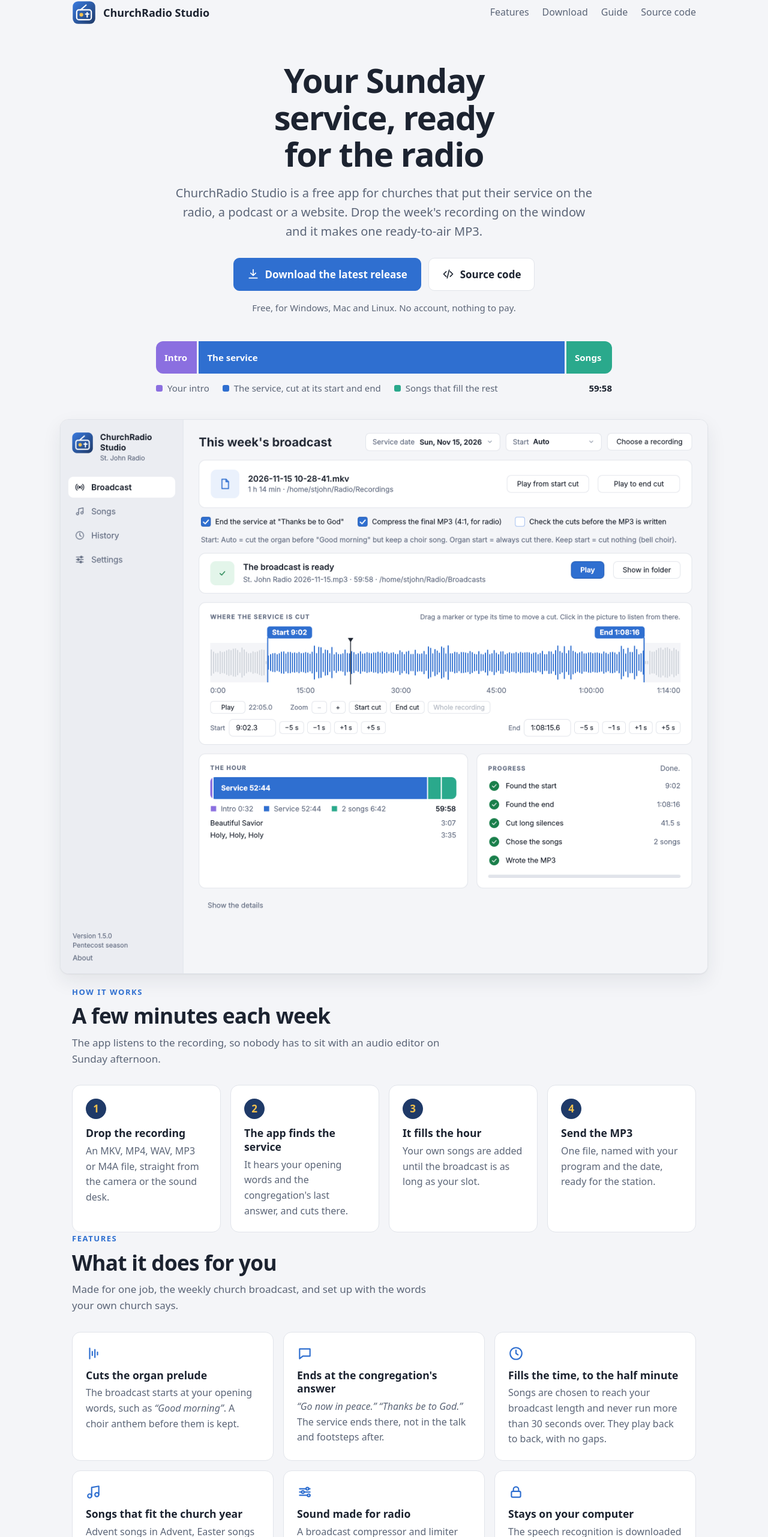
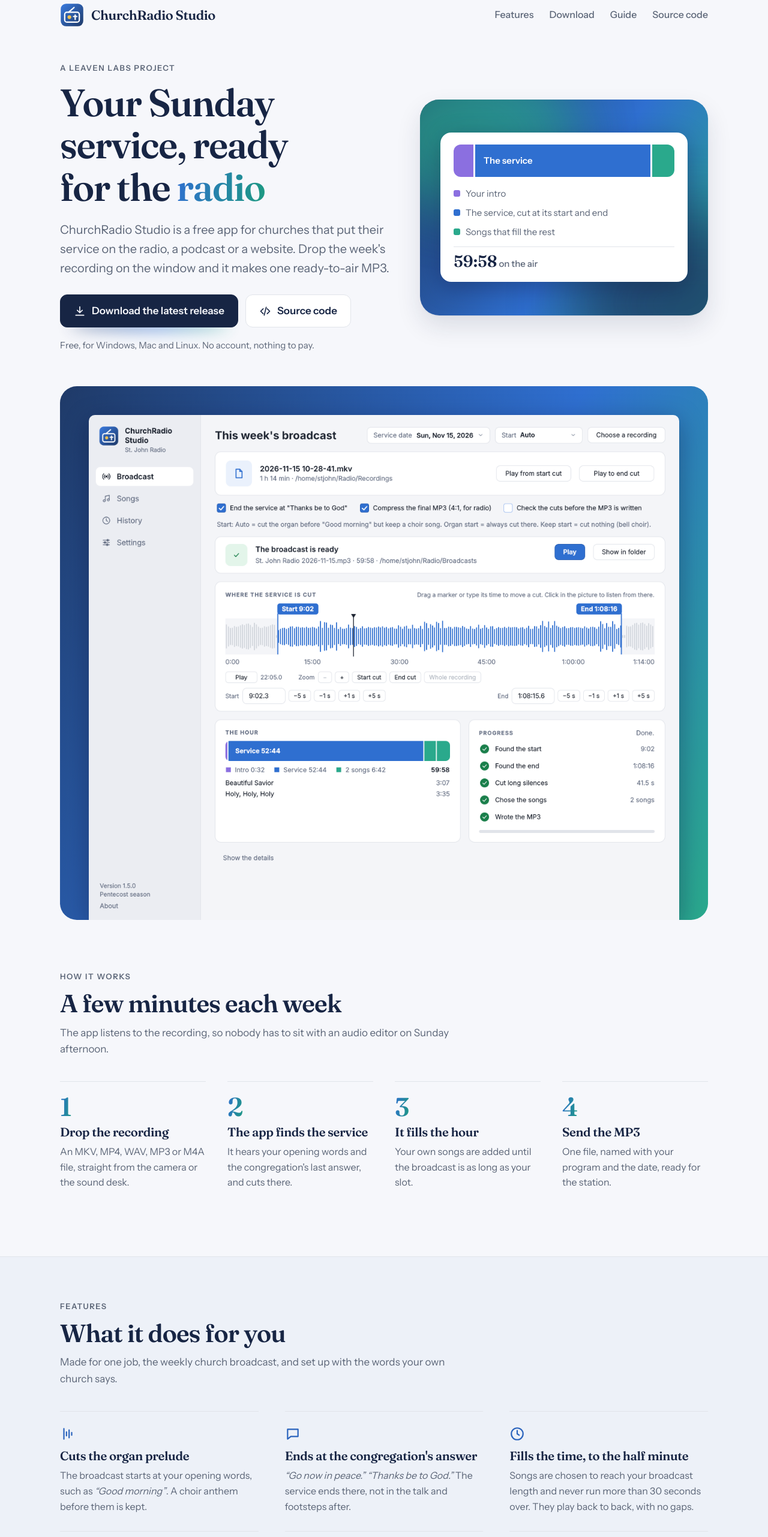
Before and after one commit to Leaven-Labs/ChurchRadio-Studio, a plain HTML site: page docs/index.html in a window 1280 px wide. Shown: the part 17-2580 px from the top of the page at 60% size. Drawn offline with Linux system fonts and the light colour scheme.

Commit message:
Rework the website to match www.leavenlabs.org
The same words, sections and links, in the look of the Leaven Labs home
page: its two typefaces (kept in docs/fonts, so nothing is loaded from
another server), the hour on a gradient panel beside the headline,
gradients behind the pictures, and ruled lists. The colours stay the
app's own.

Leaven Labs' address is now www.leavenlabs.org, in the README, the
website and the Windows installer.

Co-Authored-By: Claude Fable 5.2 <noreply@anthropic.com>
Claude-Session: https://claude.ai/code/session_017JJoC28CgWLbcezSUE4TB2

```diff
--- a/docs/index.html
+++ b/docs/index.html
@@ -12,136 +12,183 @@
 <meta name="color-scheme" content="light dark">
 <link rel="icon" type="image/svg+xml" href="icon.svg">
 <style>
+  @font-face { font-family: "Fraunces"; src: url("fonts/fraunces-latin-opsz-normal.woff2") format("woff2");
+               font-weight: 100 900; font-style: normal; font-display: swap; }
+  @font-face { font-family: "Instrument Sans"; src: url("fonts/instrument-sans-latin-wght-normal.woff2") format("woff2");
+               font-weight: 400 700; font-style: normal; font-display: swap; }
+  /* The app's own colours: navy, the blue of the service, the green of the songs, and gold. The look
+     (type, gradient panels, ruled lists) is shared with www.leavenlabs.org. */
   :root {
-    --bg: #f4f5f8; --card: #ffffff; --text: #1c2330; --sub: #5b6577; --line: #e1e4ea;
-    --accent: #2f6fd0; --accent2: #255bb0; --soft: #eaf1fc;
-    --navy: #1f3a68; --gold: #f2c14e; --intro: #8b6fe0; --song: #2aa98c;
-    --on-accent: #ffffff; --shadow: 0 1px 2px rgba(28, 35, 48, .06), 0 12px 32px rgba(28, 35, 48, .08);
+    --bg: #f6f7fb; --surface: #ffffff; --ink: #172544; --sub: #5b6577; --line: #e1e4ea; --wash: #edf1f8;
+    --accent: #2a63bd; --t1: #2f6fd0; --t2: #1c9a80; --bar-text: #ffffff; --service: #2f6fd0;
+    --g1: #1f3a68; --g2: #2f6fd0; --g3: #2aa98c; --spark: #f2c14e; --panel: #152848;
+    --intro: #8b6fe0; --song: #2aa98c;
+    --shadow: 0 1px 2px rgba(23, 37, 68, .06), 0 18px 40px rgba(23, 37, 68, .12);
   }
   @media (prefers-color-scheme: dark) {
     :root {
-      --bg: #14171c; --card: #1f232d; --text: #e8ebf0; --sub: #a3acba; --line: #2c323d;
-      --accent: #5b93e8; --accent2: #7aa8ee; --soft: #1a2434;
+      --bg: #14171c; --surface: #1f232d; --ink: #e8ebf0; --sub: #a3acba; --line: #2c323d; --wash: #191d25;
+      --accent: #7aa8ee; --t1: #7aa8ee; --t2: #45c4a8; --bar-text: #0f1522; --service: #5b93e8;
       --intro: #a78bfa; --song: #45c4a8;
-      --on-accent: #0f1522; --shadow: 0 1px 2px rgba(0, 0, 0, .3), 0 12px 32px rgba(0, 0, 0, .35);
+      --shadow: 0 1px 2px rgba(0, 0, 0, .3), 0 18px 40px rgba(0, 0, 0, .4);
     }
+  }
+  :root {
+    --grad: linear-gradient(120deg, var(--g1), var(--g2) 55%, var(--g3));
+    --display: "Fraunces", Georgia, "Times New Roman", serif;
+    --body: "Instrument Sans", system-ui, -apple-system, "Segoe UI", Roboto, sans-serif;
   }
   * { box-sizing: border-box; }
   html { scroll-behavior: smooth; }
   @media (prefers-reduced-motion: reduce) { html { scroll-behavior: auto; } }
-  body {
-    margin: 0; background: var(--bg); color: var(--text);
-    font: 17px/1.6 system-ui, -apple-system, "Segoe UI", Roboto, "Helvetica Neue", Arial, sans-serif;
-    -webkit-text-size-adjust: 100%;
-  }
-  a { color: var(--accent); }
-  a:hover { color: var(--accent2); }
-  :focus-visible { outline: 3px solid var(--gold); outline-offset: 3px; border-radius: 6px; }
+  body { margin: 0; background: var(--bg); color: var(--ink); font: 17px/1.6 var(--body);
+         -webkit-text-size-adjust: 100%; }
+  a { color: var(--accent); text-underline-offset: 3px; }
+  :focus-visible { outline: 3px solid var(--spark); outline-offset: 3px; border-radius: 6px; }
   img { max-width: 100%; height: auto; display: block; }
-  .wrap { max-width: 1080px; margin: 0 auto; padding: 0 20px; }
+  code { font-family: ui-monospace, SFMono-Regular, Menlo, Consolas, monospace; }
+  h1, h2, h3 { font-family: var(--display); font-weight: 600; letter-spacing: -.02em; line-height: 1.1; margin: 0;
+               text-wrap: balance; }
+  p { margin: 0; }
+  .wrap { max-width: 1120px; margin: 0 auto; padding-left: 20px; padding-right: 20px; }
+  .eyebrow { font-size: 13px; font-weight: 600; letter-spacing: .12em; text-transform: uppercase; color: var(--sub);
+             margin-bottom: 12px; }
+  .eyebrow a { color: inherit; text-decoration: none; }
+  .eyebrow a:hover { text-decoration: underline; }
+  .gradtext { background: linear-gradient(100deg, var(--t1), var(--t2)); -webkit-background-clip: text;
+              background-clip: text; color: transparent; }
 
   /* top bar */
-  header.top { padding: 18px 0; }
-  header.top .wrap { display: flex; align-items: center; gap: 12px; flex-wrap: wrap; }
-  .brand { display: flex; align-items: center; gap: 12px; font-weight: 700; font-size: 18px;
-           color: var(--text); text-decoration: none; margin-right: auto; }
+  header.top .wrap { display: flex; align-items: center; gap: 12px 28px; flex-wrap: wrap; padding-top: 22px;
+                     padding-bottom: 22px; }
+  .brand { display: inline-flex; align-items: center; gap: 12px; color: var(--ink); text-decoration: none;
+           font: 600 22px/1 var(--display); letter-spacing: -.02em; margin-right: auto; }
   .brand img { width: 40px; height: 40px; }
-  nav.links { display: flex; gap: 22px; flex-wrap: wrap; font-size: 16px; }
+  nav.links { display: flex; gap: 6px 26px; flex-wrap: wrap; font-weight: 500; font-size: 16px; }
   nav.links a { color: var(--sub); text-decoration: none; }
-  nav.links a:hover { color: var(--text); text-decoration: underline; }
+  nav.links a:hover { color: var(--ink); text-decoration: underline; }
+  nav.links a[aria-current] { color: var(--ink); font-weight: 600; }
 
-  /* hero */
-  .hero { padding: 44px 0 20px; text-align: center; }
-  h1 { font-size: clamp(2.1rem, 5.4vw, 3.5rem); line-height: 1.1; letter-spacing: -.025em;
-       margin: 0 auto 18px; max-width: 16ch; text-wrap: balance; }
-  .lead { font-size: clamp(1.05rem, 2vw, 1.25rem); color: var(--sub); max-width: 62ch; margin: 0 auto 28px;
-          text-wrap: pretty; }
-  .actions { display: flex; gap: 12px; justify-content: center; flex-wrap: wrap; }
-  .btn { display: inline-flex; align-items: center; gap: 10px; padding: 13px 22px; border-radius: 10px;
-         font-weight: 600; text-decoration: none; border: 1px solid var(--line); background: var(--card);
-         color: var(--text); }
-  .btn:hover { color: var(--text); border-color: var(--sub); }
-  .btn.primary { background: var(--accent); border-color: var(--accent); color: var(--on-accent); }
-  .btn.primary:hover { background: var(--accent2); border-color: var(--accent2); color: var(--on-accent); }
+  .actions { display: flex; gap: 12px; flex-wrap: wrap; margin-top: 28px; }
+  .btn { display: inline-flex; align-items: center; gap: 10px; padding: 13px 22px; border-radius: 12px;
+         font-weight: 600; text-decoration: none; color: var(--ink); background: var(--surface);
+         border: 1px solid var(--line); }
+  .btn:hover { border-color: var(--sub); }
+  .btn.primary { background: var(--ink); color: var(--bg); border-color: var(--ink); position: relative; }
+  .btn.primary::after { content: ""; position: absolute; inset: auto 14px -5px; height: 12px; border-radius: 50%;
+                        background: var(--grad); filter: blur(12px); opacity: .8; z-index: -1; }
   .btn svg { width: 20px; height: 20px; flex: none; }
-  .fine { color: var(--sub); font-size: 15px; margin: 16px 0 0; }
+
+  .rule { height: 4px; background: var(--grad); margin-top: 84px; }
+  footer { color: var(--sub); font-size: 15px; }
+  footer .wrap { padding-top: 30px; padding-bottom: 48px; display: grid; gap: 8px; }
+  footer p { max-width: 80ch; }
+  footer .copy { color: var(--ink); font-weight: 600; }
+  .from { display: inline-flex; align-items: center; gap: 10px; color: var(--ink); text-decoration: none;
+          font: 600 19px/1 var(--display); letter-spacing: -.02em; margin-bottom: 10px; justify-self: start; }
+  .from svg { width: 15px; height: 30px; flex: none; }
+  .from span { font: 500 15px var(--body); letter-spacing: 0; color: var(--sub); }
+
+  /* hero: the words at the left, the app's idea on a gradient panel at the right */
+  .hero { display: grid; grid-template-columns: minmax(0, 1.15fr) minmax(0, 1fr); gap: 48px; align-items: center;
+          padding-top: 36px; padding-bottom: 56px; }
+  .hero h1 { font-size: clamp(2.4rem, 5.6vw, 4rem); }
+  .lead { font-size: clamp(1.08rem, 1.6vw, 1.25rem); color: var(--sub); max-width: 54ch; margin-top: 20px; }
+  .fine { color: var(--sub); font-size: 15px; margin-top: 18px; }
+  .panel { position: relative; isolation: isolate; overflow: hidden; border-radius: 32px; background: var(--grad);
+           padding: clamp(18px, 3vw, 34px); display: grid; align-content: center; min-height: 360px;
+           box-shadow: var(--shadow); }
+  .panel::before, .panel::after { content: ""; position: absolute; z-index: -1; border-radius: 50%; filter: blur(46px); }
+  .panel::before { width: 70%; height: 70%; left: -18%; top: -20%; background: var(--g3); opacity: .7;
+                   animation: drift 16s ease-in-out infinite alternate; }
+  .panel::after { width: 76%; height: 76%; right: -24%; bottom: -26%; background: var(--g1); opacity: .8;
+                  animation: drift 20s ease-in-out infinite alternate-reverse; }
+  @keyframes drift { to { transform: translate(14%, 10%) scale(1.15); } }
+  @media (prefers-reduced-motion: reduce) { .panel::before, .panel::after { animation: none; } }
+  .demo { background: var(--surface); border-radius: 18px; padding: 20px 22px; text-align: left;
+          box-shadow: 0 10px 40px rgba(10, 8, 40, .3); }
+  .stage { background: var(--grad); border-radius: 28px; overflow: hidden;
+           padding: clamp(18px, 4vw, 48px) clamp(18px, 4vw, 48px) 0; }
+  .stage img, .split .shot img { width: 100%; border-radius: 10px 10px 0 0; box-shadow: 0 10px 40px rgba(10, 8, 40, .35); }
+
+  /* sections */
+  section.wrap { padding-top: 84px; }
+  .band { background: var(--wash); border-top: 1px solid var(--line); border-bottom: 1px solid var(--line);
+          margin-top: 84px; padding: 72px 0; }
+  h2 { font-size: clamp(1.9rem, 3.6vw, 2.6rem); }
+  h3 { font-size: 1.28rem; line-height: 1.2; }
+  .intro { color: var(--sub); max-width: 60ch; margin-top: 12px; }
+
+  .steps { display: grid; grid-template-columns: repeat(auto-fit, minmax(220px, 1fr)); gap: 0 36px;
+           counter-reset: step; list-style: none; padding: 0; margin: 40px 0 0; }
+  .steps li { border-top: 1px solid var(--line); padding: 20px 0 26px; counter-increment: step; display: grid;
+              gap: 8px; align-content: start; }
+  .steps li::before { content: counter(step); font: 600 2.7rem/1 var(--display); justify-self: start;
+                      background: linear-gradient(100deg, var(--t1), var(--t2)); -webkit-background-clip: text;
+                      background-clip: text; color: transparent; }
+  .steps p, .feat p { color: var(--sub); font-size: 16px; }
+
+  .feats { display: grid; grid-template-columns: repeat(auto-fit, minmax(280px, 1fr)); gap: 0 44px; margin-top: 40px; }
+  .feat { border-top: 1px solid var(--line); padding: 24px 0 28px; display: grid; gap: 8px; align-content: start; }
+  .feat svg { width: 26px; height: 26px; color: var(--accent); margin-bottom: 4px; }
+  .feat q { font-style: italic; }
+  .feat code { color: var(--accent); font-size: .92em; }
+
+  .split { display: grid; grid-template-columns: minmax(0, 1fr); gap: 36px; align-items: center; }
+  @media (min-width: 900px) { .split { grid-template-columns: minmax(0, 5fr) minmax(0, 7fr); }
+                              .split.flip { grid-template-columns: minmax(0, 7fr) minmax(0, 5fr); } }
+  .split ul { list-style: none; padding: 0; margin: 20px 0 0; display: grid; gap: 8px; color: var(--sub); }
+  .split li { padding-left: 22px; position: relative; }
+  .split li::before { content: ""; position: absolute; left: 0; top: .72em; width: 10px; height: 3px;
+                      border-radius: 2px; background: var(--grad); }
+  .split li strong { color: var(--ink); }
+  .split .shot { background: var(--grad); border-radius: 24px; overflow: hidden;
+                 padding: clamp(16px, 3vw, 32px) clamp(16px, 3vw, 32px) 0; }
+
+  /* download: one dark panel, the same in both themes */
+  .dl { position: relative; isolation: isolate; overflow: hidden; margin-top: 84px; border-radius: 28px;
+        padding: clamp(26px, 5vw, 52px); color: #fff;
+        background: radial-gradient(60% 90% at 100% 0%, color-mix(in srgb, var(--g2) 60%, transparent), transparent 70%),
+                    radial-gradient(50% 80% at 0% 100%, color-mix(in srgb, var(--g3) 45%, transparent), transparent 70%),
+                    var(--panel); }
+  .dl p { color: #d6dbea; max-width: 64ch; margin-top: 12px; }
+  .dl a { color: var(--spark); }
+  .os { display: grid; grid-template-columns: repeat(auto-fit, minmax(240px, 1fr)); gap: 14px; margin: 28px 0 0; }
+  .os a { display: block; background: rgba(255, 255, 255, .08); border: 1px solid rgba(255, 255, 255, .2);
+          border-radius: 16px; padding: 20px; text-decoration: none; color: #fff; }
+  .os a:hover { background: rgba(255, 255, 255, .14); border-color: var(--spark); }
+  .os strong { display: block; font: 600 1.35rem/1.2 var(--display); letter-spacing: -.02em; }
+  .os span { display: block; color: #d6dbea; font-size: 15px; margin-top: 4px; }
+  .os code { display: block; margin-top: 12px; color: var(--spark); font-size: 13px; overflow-wrap: anywhere; }
+  .dl .btn.gold, .dl .btn.main { background: var(--spark); border-color: var(--spark); color: #14162a; }
+  .dl .btn.ghost { background: transparent; border-color: rgba(255, 255, 255, .4); color: #fff; }
+  .dl .btn.ghost:hover { border-color: #fff; }
+  .dl .note { font-size: 15px; margin-top: 22px; }
+
+  @media (max-width: 860px) {
+    .hero { grid-template-columns: minmax(0, 1fr); gap: 32px; padding-top: 16px; }
+    .panel { min-height: 0; }
+    section.wrap, .band, .dl, .rule { margin-top: 0; }
+    section.wrap { padding-top: 60px; }
+    .band { margin-top: 60px; padding: 52px 0; }
+    .dl, .rule { margin-top: 60px; }
+  }
 
   /* the hour */
-  .hour { max-width: 760px; margin: 44px auto 0; text-align: left; }
   .hour .bar { display: flex; height: 54px; border-radius: 12px; overflow: hidden; gap: 3px; }
-  .hour .bar span { display: flex; align-items: center; padding: 0 14px; color: #fff; font-weight: 600;
+  .hour .bar span { display: flex; align-items: center; padding: 0 14px; color: var(--bar-text); font-weight: 600;
                     font-size: 15px; white-space: nowrap; overflow: hidden; }
   .hour .i { flex: 0 0 9%; background: var(--intro); }
-  .hour .s { flex: 1 1 auto; background: #2f6fd0; }
+  .hour .s { flex: 1 1 auto; background: var(--service); }
   .hour .g { flex: 0 0 10%; background: var(--song); }
-  @media (prefers-color-scheme: dark) { .hour .bar span { color: #0f1522; } .hour .s { background: #5b93e8; } }
-  @media (max-width: 560px) { .hour .i, .hour .g { font-size: 0; padding: 0; } }
-  .hour ol { list-style: none; margin: 12px 0 0; padding: 0; display: flex; gap: 6px 22px; flex-wrap: wrap;
-             color: var(--sub); font-size: 15px; }
+  .hour .bar .i, .hour .bar .g { font-size: 0; padding: 0; }
+  .hour ol { list-style: none; margin: 16px 0 0; padding: 0; display: grid; gap: 8px; color: var(--sub); font-size: 15px; }
   .hour li::before { content: ""; display: inline-block; width: 11px; height: 11px; border-radius: 3px;
-                     margin-right: 8px; background: var(--c); }
-  .hour li:last-child { margin-left: auto; color: var(--text); font-weight: 600;
-                        font-variant-numeric: tabular-nums; }
+                     margin-right: 9px; background: var(--c); }
+  .hour li:last-child { border-top: 1px solid var(--line); padding-top: 10px; margin-top: 4px; color: var(--ink);
+                        font: 600 1.7rem/1 var(--display); font-variant-numeric: tabular-nums; }
   .hour li:last-child::before { display: none; }
-
-  .shot { margin: 40px auto 0; border-radius: 14px; overflow: hidden; border: 1px solid var(--line);
-          box-shadow: var(--shadow); background: var(--card); }
-
-  /* sections */
-  section { padding: 72px 0 0; }
-  h2 { font-size: clamp(1.6rem, 3.4vw, 2.2rem); line-height: 1.2; letter-spacing: -.02em; margin: 0 0 10px;
-       text-wrap: balance; }
-  .intro { color: var(--sub); max-width: 64ch; margin: 0 0 30px; }
-  .eyebrow { font-size: 13px; font-weight: 700; letter-spacing: .12em; text-transform: uppercase;
-             color: var(--accent); margin: 0 0 8px; }
-
-  .steps { display: grid; grid-template-columns: repeat(auto-fit, minmax(240px, 1fr)); gap: 16px;
-           counter-reset: step; list-style: none; padding: 0; margin: 0; }
-  .steps li { background: var(--card); border: 1px solid var(--line); border-radius: 14px; padding: 22px;
-              counter-increment: step; }
-  .steps li::before { content: counter(step); display: grid; place-items: center; width: 34px; height: 34px;
-                      border-radius: 50%; background: var(--navy); color: var(--gold); font-weight: 700;
-                      margin-bottom: 12px; }
-  h3 { font-size: 1.1rem; margin: 0 0 6px; line-height: 1.3; }
-  .steps p, .feat p { margin: 0; color: var(--sub); font-size: 16px; }
-
-  .feats { display: grid; grid-template-columns: repeat(auto-fit, minmax(290px, 1fr)); gap: 16px; }
-  .feat { background: var(--card); border: 1px solid var(--line); border-radius: 14px; padding: 22px; }
-  .feat svg { width: 26px; height: 26px; color: var(--accent); margin-bottom: 12px; display: block; }
-  .feat q { font-style: italic; }
-
-  .split { display: grid; grid-template-columns: 1fr; gap: 28px; align-items: center; }
-  @media (min-width: 900px) { .split { grid-template-columns: 5fr 7fr; } }
-  .split .shot { margin: 0; }
-  .split ul { padding-left: 1.2em; margin: 0; color: var(--sub); }
-  .split li { margin: 6px 0; }
-  .split li strong { color: var(--text); }
-
-  /* download */
-  .dl { background: var(--navy); color: #fff; border-radius: 20px; padding: clamp(26px, 5vw, 48px);
-        margin-top: 72px; }
-  .dl h2 { color: #fff; }
-  .dl p { color: #c9d4e6; max-width: 64ch; }
-  .dl a { color: var(--gold); }
-  .os { display: grid; grid-template-columns: repeat(auto-fit, minmax(240px, 1fr)); gap: 14px; margin: 26px 0 22px; }
-  .os a { display: block; background: rgba(255, 255, 255, .07); border: 1px solid rgba(255, 255, 255, .18);
-          border-radius: 14px; padding: 20px; text-decoration: none; color: #fff; }
-  .os a:hover { background: rgba(255, 255, 255, .13); border-color: var(--gold); color: #fff; }
-  .os strong { display: block; font-size: 1.15rem; }
-  .os span { display: block; color: #c9d4e6; font-size: 15px; margin-top: 2px; }
-  .os code { display: block; margin-top: 12px; color: var(--gold); font-size: 13px; overflow-wrap: anywhere;
-             font-family: ui-monospace, SFMono-Regular, Menlo, Consolas, monospace; }
-  .dl .btn.gold { background: var(--gold); border-color: var(--gold); color: #1c2330; }
-  .dl .btn.gold:hover { background: #f7d27a; color: #1c2330; }
-  .dl .btn.ghost { background: transparent; border-color: rgba(255, 255, 255, .35); color: #fff; }
-  .dl .btn.ghost:hover { border-color: #fff; color: #fff; }
-  .dl .actions { justify-content: flex-start; }
-  .dl .note { font-size: 15px; margin: 22px 0 0; }
-
-  footer { padding: 56px 0 48px; color: var(--sub); font-size: 15px; }
-  footer .wrap { border-top: 1px solid var(--line); padding-top: 28px; }
-  footer p { margin: 0 0 8px; max-width: 80ch; }
-  footer .copy { color: var(--text); font-weight: 600; }
+  .hour li:last-child::after { content: " on the air"; font: 500 15px var(--body); color: var(--sub); }
 </style>
 </head>
 <body>
@@ -160,7 +207,9 @@
 
 <main id="top">
   <div class="wrap hero">
-    <h1>Your Sunday service, ready for the radio</h1>
+    <div>
+    <p class="eyebrow"><a href="https://www.leavenlabs.org">A Leaven Labs project</a></p>
+    <h1>Your Sunday service, ready for the <span class="gradtext">radio</span></h1>
     <p class="lead">ChurchRadio Studio is a free app for churches that put their service on the radio, a podcast
       or a website. Drop the week's recording on the window and it makes one ready-to-air MP3.</p>
     <div class="actions">
@@ -172,18 +221,22 @@
         Source code</a>
     </div>
     <p class="fine">Free, for Windows, Mac and Linux. No account, nothing to pay.</p>
-
-    <div class="hour" role="img" aria-label="One hour of broadcast: a short intro, then the service, then songs that fill the rest, 59 minutes 58 seconds in all">
+    </div>
+    <div class="panel">
+    <div class="demo hour" role="img" aria-label="One hour of broadcast: a short intro, then the service, then songs that fill the rest, 59 minutes 58 seconds in all">
       <div class="bar"><span class="i">Intro</span><span class="s">The service</span><span class="g">Songs</span></div>
       <ol>
         <li style="--c: var(--intro)">Your intro</li>
-        <li style="--c: var(--accent)">The service, cut at its start and end</li>
+        <li style="--c: var(--service)">The service, cut at its start and end</li>
         <li style="--c: var(--song)">Songs that fill the rest</li>
         <li>59:58</li>
       </ol>
     </div>
+    </div>
+  </div>
 
-    <div class="shot">
+  <div class="wrap">
+    <div class="stage">
       <picture>
         <source media="(prefers-color-scheme: dark)" srcset="screenshots/broadcast-dark.png">
         <img src="screenshots/broadcast.png" width="2360" height="2020"
@@ -204,7 +257,8 @@
     </ol>
   </section>
 
-  <section class="wrap" id="features">
+  <section class="band" id="features">
+  <div class="wrap">
     <p class="eyebrow">Features</p>
     <h2>What it does for you</h2>
     <p class="intro">Made for one job, the weekly church broadcast, and set up with the words your own church says.</p>
@@ -254,6 +308,7 @@
         <h3>Light or dark, and kept up to date</h3>
         <p>The app follows your computer's look, and tells you when a new version is ready to install.</p>
       </div>
+    </div>
     </div>
   </section>
 
@@ -322,11 +377,13 @@
   </div>
 </main>
 
+<div class="rule"></div>
 <footer>
   <div class="wrap">
+    <a class="from" href="https://www.leavenlabs.org"><svg viewBox="0 0 120 240" aria-hidden="true"><defs><linearGradient id="ll" x1="0" y1="1" x2="1" y2="0"><stop offset="0" stop-color="#e0447f"/><stop offset="1" stop-color="#ffb52e"/></linearGradient></defs><g fill="currentColor"><rect x="54" y="56" width="12" height="180" rx="6"/><ellipse cx="88" cy="88" rx="29" ry="15" transform="rotate(-34 88 88)"/><ellipse cx="32" cy="88" rx="29" ry="15" transform="rotate(34 32 88)"/><ellipse cx="88" cy="128" rx="29" ry="15" transform="rotate(-34 88 128)"/><ellipse cx="32" cy="128" rx="29" ry="15" transform="rotate(34 32 128)"/><ellipse cx="88" cy="168" rx="29" ry="15" transform="rotate(-34 88 168)"/><ellipse cx="32" cy="168" rx="29" ry="15" transform="rotate(34 32 168)"/></g><ellipse cx="60" cy="32" rx="15" ry="29" fill="url(#ll)"/></svg>Leaven Labs <span>Free, open-source software for churches.</span></a>
     <p class="copy">Copyright &copy; 2026 Aaron Steger.</p>
     <p>Created by Aaron Steger for Bethany Lutheran Church, Fredericksburg, Texas, and shared so other
-      congregations can use it. Published by <a href="https://leavenlabs.org">Leaven Labs</a>.</p>
+      congregations can use it. Published by <a href="https://www.leavenlabs.org">Leaven Labs</a>.</p>
     <p>Free software under the
       <a href="https://github.com/Leaven-Labs/ChurchRadio-Studio/blob/main/LICENSE">MIT License</a>: anyone may use,
       copy, change and share it, as long as the copyright notice and license are kept with it. The downloads include
```
Also changed, not shown: docs/fonts/Fraunces-OFL.txt (added), docs/fonts/InstrumentSans-OFL.txt (added), docs/fonts/fraunces-latin-opsz-normal.woff2 (added), docs/fonts/instrument-sans-latin-wght-normal.woff2 (added), 3 other files.
